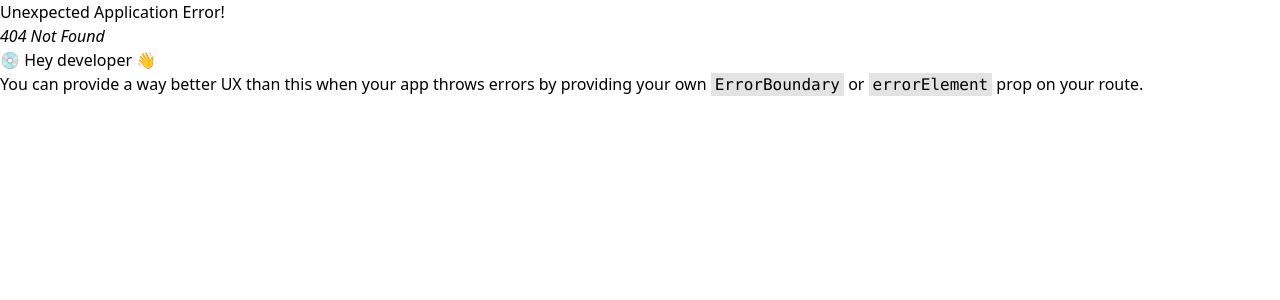
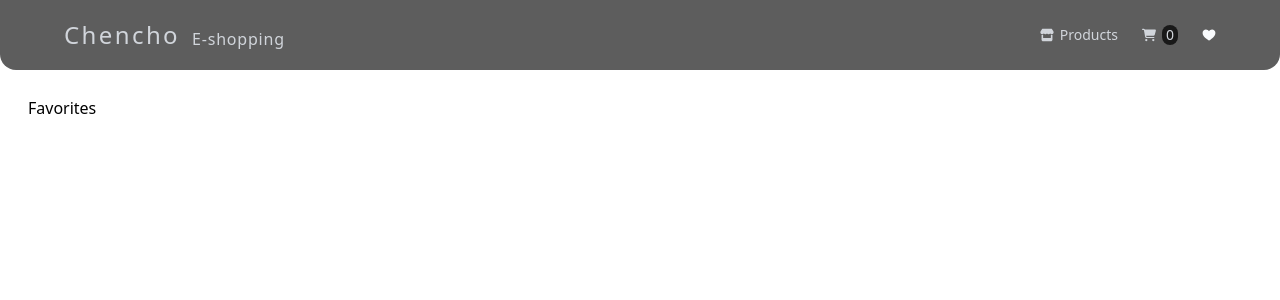
Before and after one commit to Chencho34/shopping-cart, a React (Vite) app: page /favorites in a window 1280 px wide. Before the commit this address had no page. Shown: the top 300 px of the page. Built offline with nearby package versions, Linux system fonts and the light colour scheme.

Commit message:
ADD: Favorites page

```diff
--- /dev/null
+++ b/src/pages/favorites/Favorites.tsx
@@ -0,0 +1,9 @@
+import { Container } from '../../components'
+
+export default function Favorites (): JSX.Element {
+  return (
+    <Container className='pt-24'>
+      Favorites
+    </Container>
+  )
+}
--- a/src/pages/index.ts
+++ b/src/pages/index.ts
@@ -1,9 +1,11 @@
 import Cart from './cart/Cart'
+import Favorites from './favorites/Favorites'
 import Home from './home/Home'
 import Product from './product/Product'
 
 export {
   Cart,
   Home,
-  Product
+  Product,
+  Favorites
 }
--- a/src/routes/index.tsx
+++ b/src/routes/index.tsx
@@ -1,5 +1,5 @@
 import { createBrowserRouter, createRoutesFromElements, Route } from 'react-router-dom'
-import { Cart, Home, Product } from '../pages'
+import { Cart, Favorites, Home, Product } from '../pages'
 import { PublicLayout } from '../layout'
 
 export const router = createBrowserRouter(
@@ -8,5 +8,6 @@ export const router = createBrowserRouter(
       <Route index element={<Home />} />
       <Route path='/cart' element={<Cart />} />
       <Route path='/product/:id' element={<Product />} />
+      <Route path='/favorites' element={<Favorites />} />
     </Route>
 ))
```
